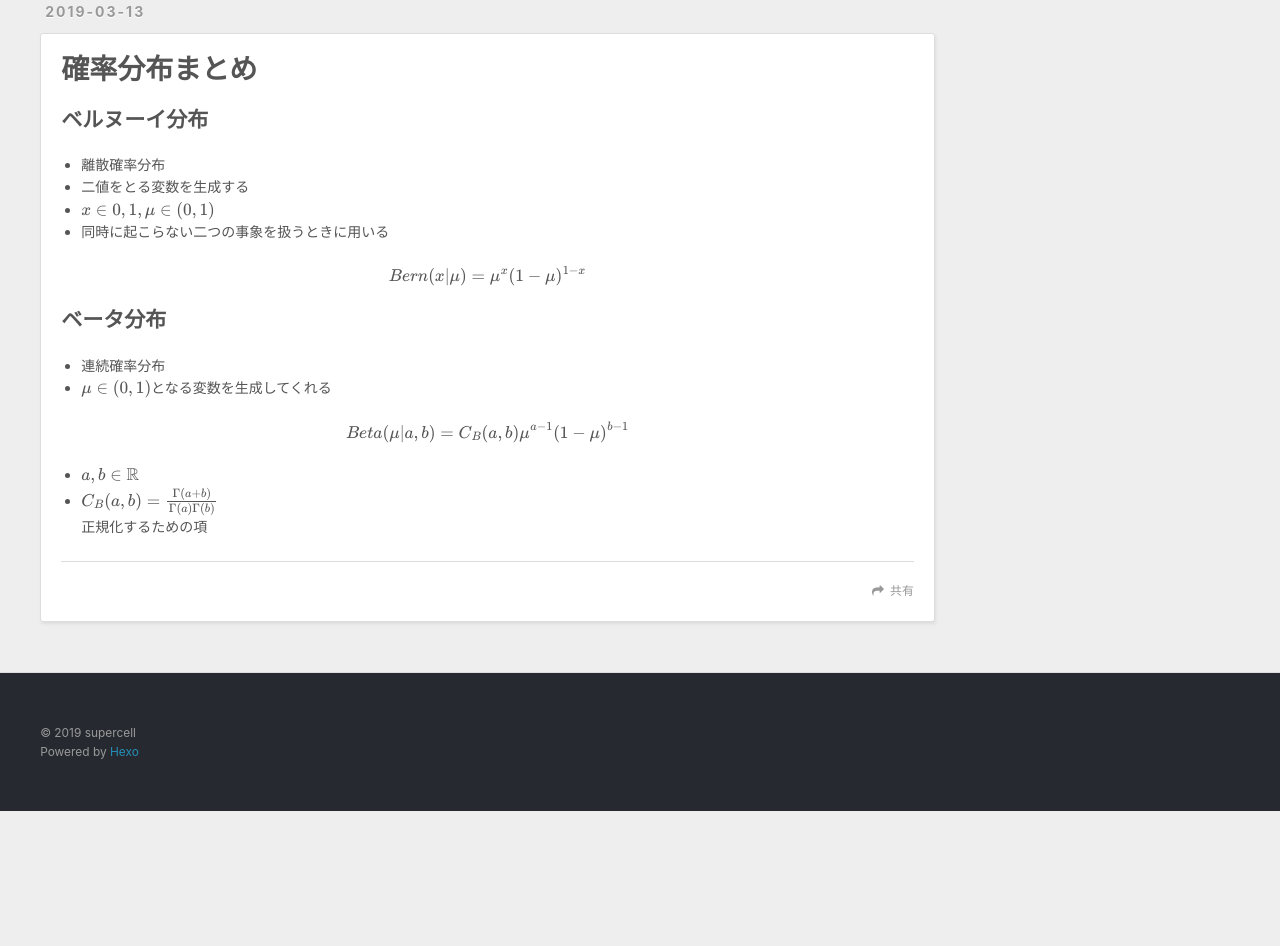
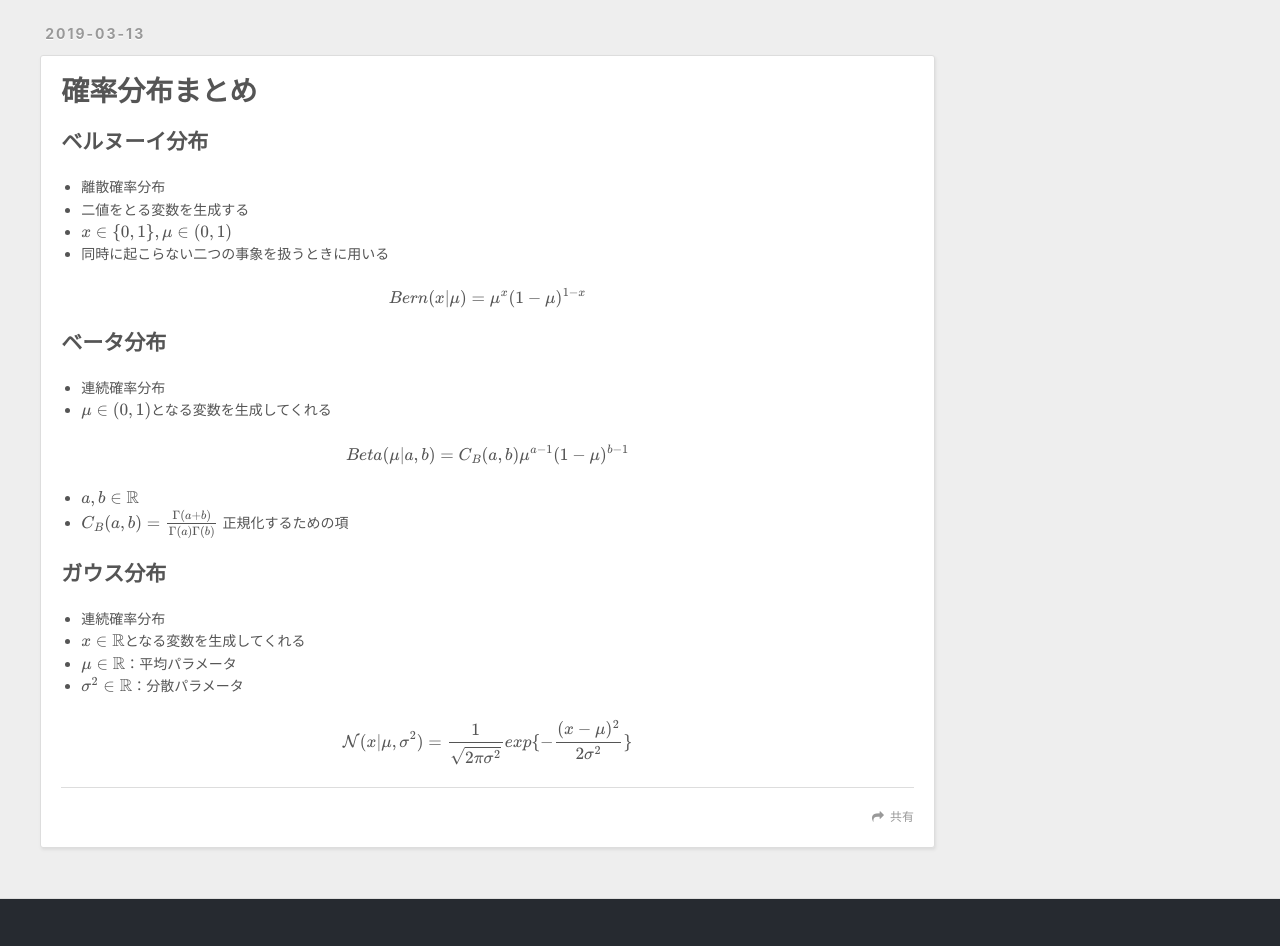
Before and after one commit to supercel1/supercel1.github.io, a plain HTML site: page index.html in a window 1280 px wide. Shown: the part 1831-2777 px from the top of the page. Before the commit the page ends 2642 px from the top, so only its background shows below. Drawn offline with nearby package versions, Linux system fonts and the light colour scheme; some packages are replaced by stand-ins of ours.

Commit message:
Site updated: 2019-03-15 12:12:20

```diff
--- a/index.html
+++ b/index.html
@@ -123,7 +123,7 @@ p(\mu|\boldsymbol{x}) \propto \{\prod_{i=1}^n p(x_i|\mu)\}p(\mu)
 <p><span class="math display">\[
 p(\mu|\boldsymbol{x}) = Beta(\mu|\hat{a}, \hat{b})
 \]</span></p>
-<p>と表せます。つまり、前提のように確率分布を定めると更新するべきパラメータの値を求めることができるようになるのです。</p>
+<p>と表せます。つまり、前提のように確率分布を定めると更新するべきパラメータの値を求めることができるようになるのです。このように事後分布と事前分布が等しくなるように設定された事前分布を<strong>共役事前分布</strong>と呼びます。</p>
 <hr>
 <p>※解析的に計算できるのは特殊であり、計算できない場合は様々な近似法を用いることになります。</p>
 
@@ -162,22 +162,38 @@ p(\mu|\boldsymbol{x}) = Beta(\mu|\hat{a}, \hat{b})
 
     <div class="article-entry" itemprop="articleBody">
 
-        <h2 id="ベルヌーイ分布"><a href="#ベルヌーイ分布" class="headerlink" title="ベルヌーイ分布"></a>ベルヌーイ分布</h2><ul>
+        <h2 id="ベルヌーイ分布">ベルヌーイ分布</h2>
+<ul>
 <li>離散確率分布</li>
 <li>二値をとる変数を生成する</li>
-<li>$x \in {0, 1}, \mu \in (0, 1)$</li>
+<li><span class="math inline">\(x \in \{0, 1\}, \mu \in (0, 1)\)</span></li>
 <li>同時に起こらない二つの事象を扱うときに用いる</li>
 </ul>
-<p>$$<br>Bern(x|\mu) = \mu^x (1 - \mu)^{1 -x}<br>$$</p>
-<h2 id="ベータ分布"><a href="#ベータ分布" class="headerlink" title="ベータ分布"></a>ベータ分布</h2><ul>
+<p><span class="math display">\[
+Bern(x|\mu) = \mu^x (1 - \mu)^{1 -x}
+\]</span></p>
+<h2 id="ベータ分布">ベータ分布</h2>
+<ul>
 <li>連続確率分布</li>
-<li>$\mu \in (0, 1)$となる変数を生成してくれる</li>
+<li><span class="math inline">\(\mu \in (0, 1)\)</span>となる変数を生成してくれる</li>
 </ul>
-<p>$$<br>Beta(\mu|a, b) = C_B(a, b)\mu^{a-1}(1 -\mu)^{b-1}<br>$$</p>
+<p><span class="math display">\[
+Beta(\mu|a, b) = C_B(a, b)\mu^{a-1}(1 -\mu)^{b-1}
+\]</span></p>
 <ul>
-<li>$a, b \in \mathbb{R}$</li>
-<li>$C_B (a, b) = \frac{\Gamma{(a+b)}}{\Gamma{(a)} \Gamma{(b)}}$<br>正規化するための項</li>
+<li><span class="math inline">\(a, b \in \mathbb{R}\)</span></li>
+<li><span class="math inline">\(C_B (a, b) = \frac{\Gamma{(a+b)}}{\Gamma{(a)} \Gamma{(b)}}\)</span> 正規化するための項</li>
 </ul>
+<h2 id="ガウス分布">ガウス分布</h2>
+<ul>
+<li>連続確率分布</li>
+<li><span class="math inline">\(x \in \mathbb{R}\)</span>となる変数を生成してくれる</li>
+<li><span class="math inline">\(\mu \in \mathbb{R}\)</span>：平均パラメータ</li>
+<li><span class="math inline">\(\sigma^2 \in \mathbb{R}\)</span>：分散パラメータ</li>
+</ul>
+<p><span class="math display">\[
+\mathcal{N}(x|\mu,\sigma^2) = \frac{1}{\sqrt{2\pi \sigma^2}}exp\{-\frac{(x-\mu)^2}{2\sigma^2}\}
+\]</span></p>
 
 
     </div>
```
Also changed, not shown: 2019/03/13/ベイズ学習計算練習/index.html (+2 -2 lines), 2019/03/13/確率分布まとめ/index.html (+76 -12 lines).
